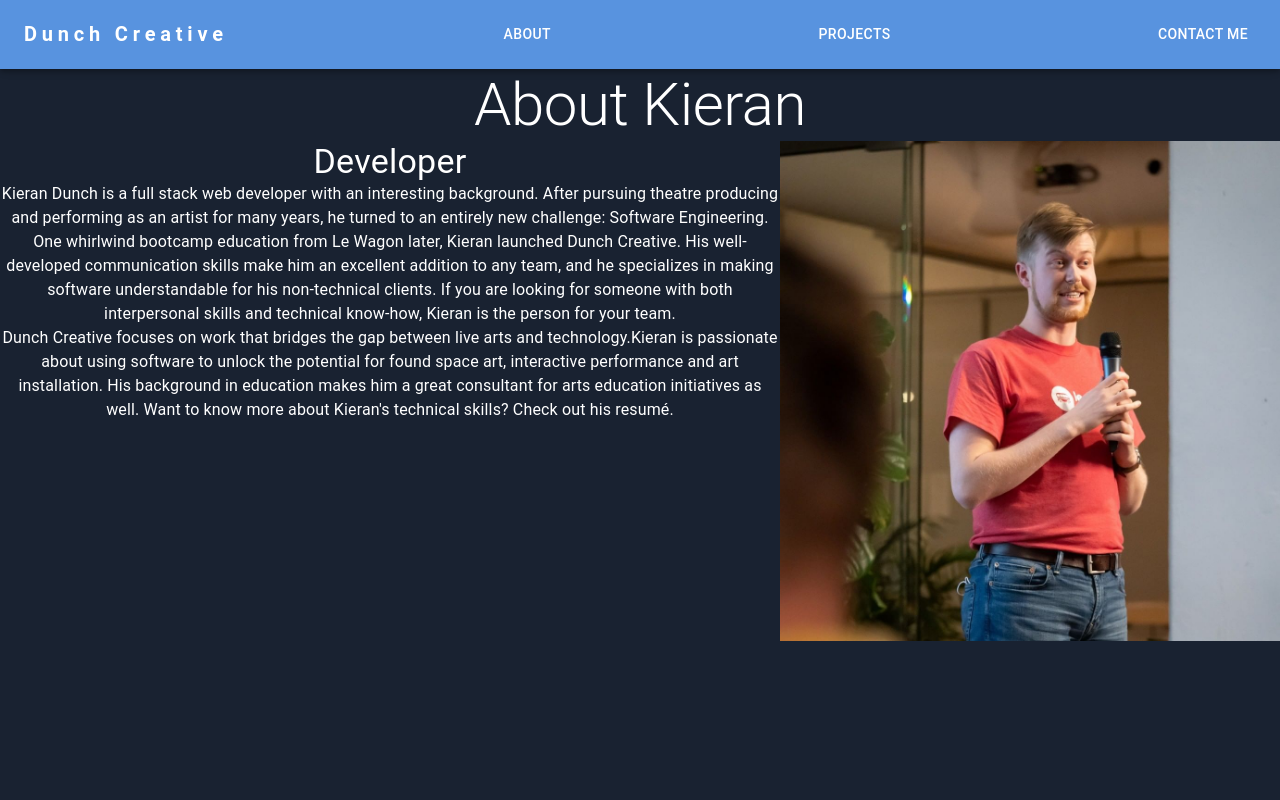
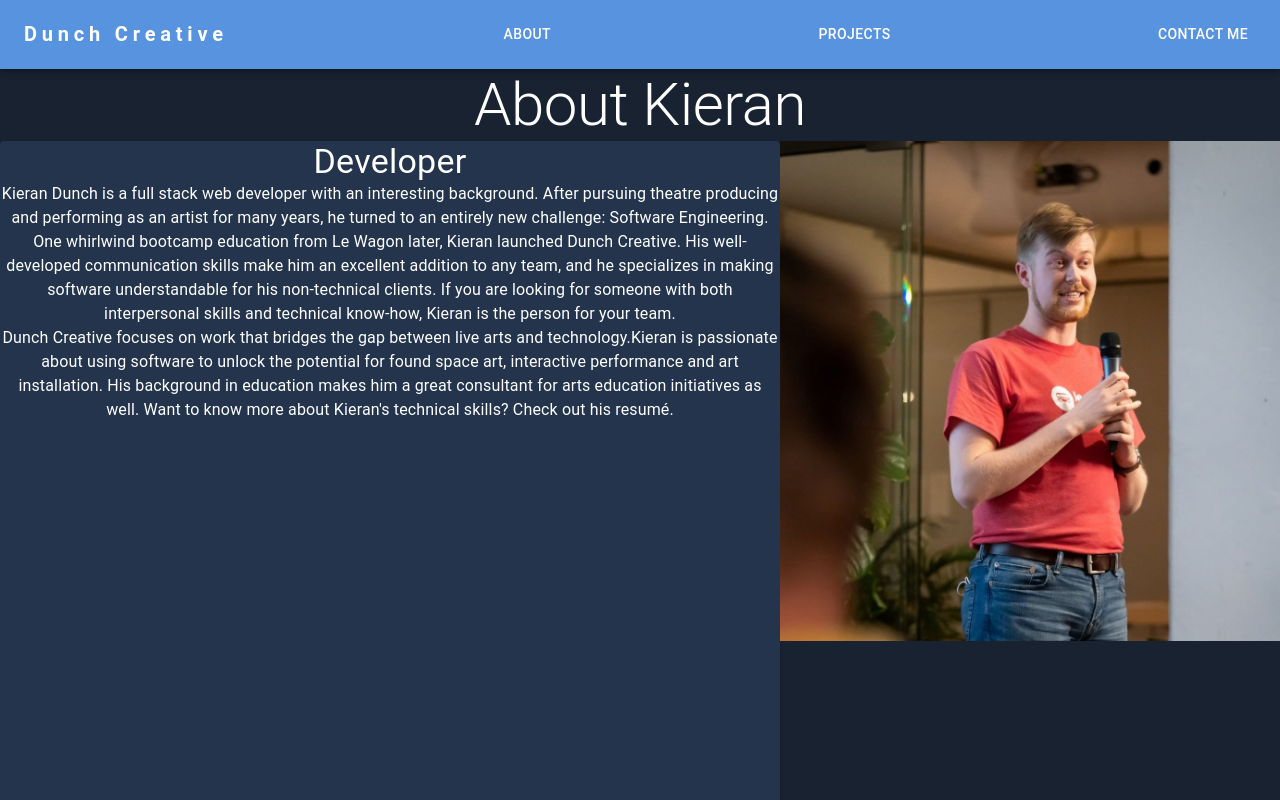
Before and after one commit to Kieran-Dunch/dunch-creative, a React (Create React App) app: page /about in a window 1280 px wide. Shown: the top 800 px of the page. Built offline with nearby package versions, Linux system fonts and the light colour scheme.

Commit message:
card add

```diff
--- a/src/pages/About.js
+++ b/src/pages/About.js
@@ -1,5 +1,5 @@
 // import { Card } from "@mui/material";
-import { Box, Typography } from "@mui/material";
+import { Box, Card, Typography } from "@mui/material";
 import { useEffect } from "react";
 import "./About.css";
 
@@ -25,14 +25,14 @@ export default function About() {
 
   return (
     <>
-      <Typography variant="h2" className="about-title stagger hidden">
+      <Typography variant="h2" className="about-title">
         About Kieran
       </Typography>
       <Box>
         <Box className="container">
-          <Box>
+          <Card>
             <Typography variant="h4">Developer</Typography>
-            <Typography className="hidden">
+            <Typography>
               Kieran Dunch is a full stack web developer with an interesting background. After
               pursuing theatre producing and performing as an artist for many years, he turned to an
               entirely new challenge: Software Engineering. One whirlwind bootcamp education from Le
@@ -41,14 +41,14 @@ export default function About() {
               understandable for his non-technical clients. If you are looking for someone with both
               interpersonal skills and technical know-how, Kieran is the person for your team.
             </Typography>
-            <Typography className="hidden">
+            <Typography>
               Dunch Creative focuses on work that bridges the gap between live arts and
               technology.Kieran is passionate about using software to unlock the potential for found
               space art, interactive performance and art installation. His background in education
               makes him a great consultant for arts education initiatives as well. Want to know more
               about Kieran&apos;s technical skills? Check out his resumé.
             </Typography>
-          </Box>
+          </Card>
           <img
             src="Kieran_mic_pic.jpeg"
             alt="Kieran holding a microphone speaking to a crowd"
```
